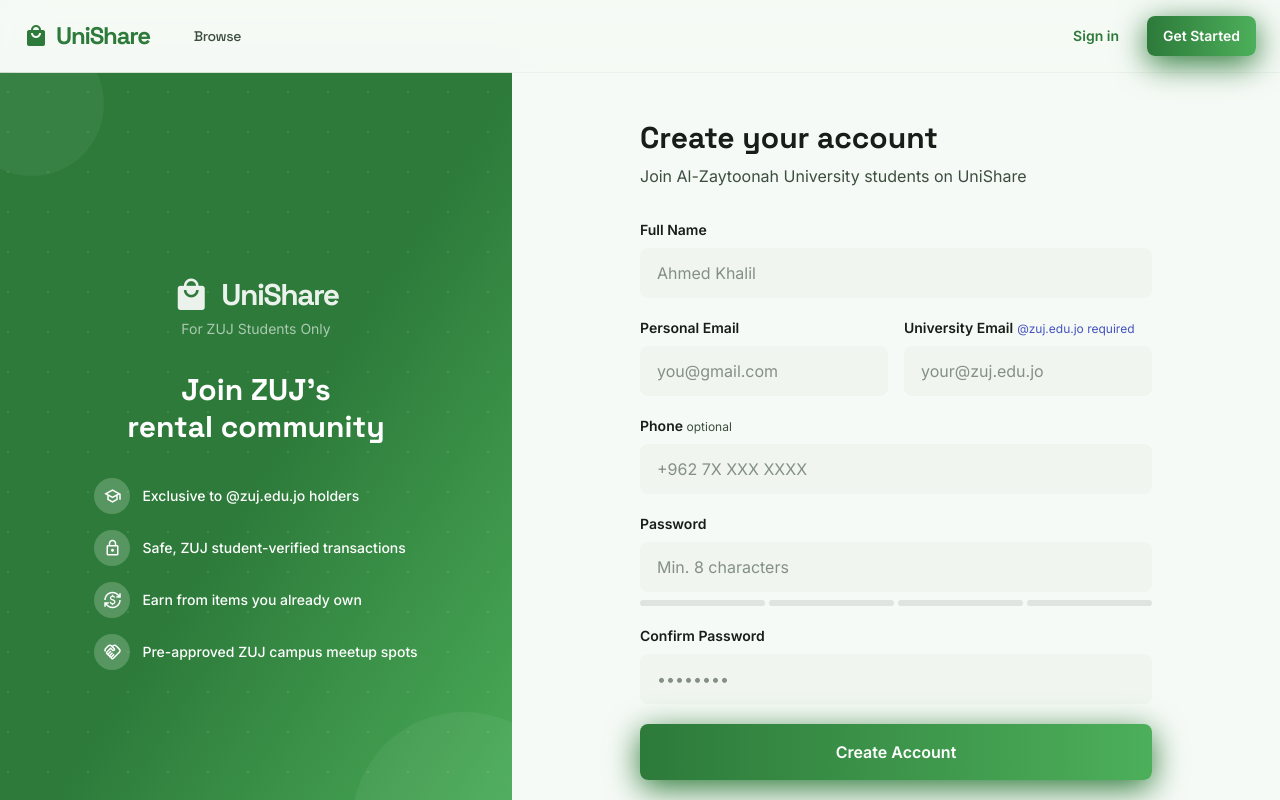
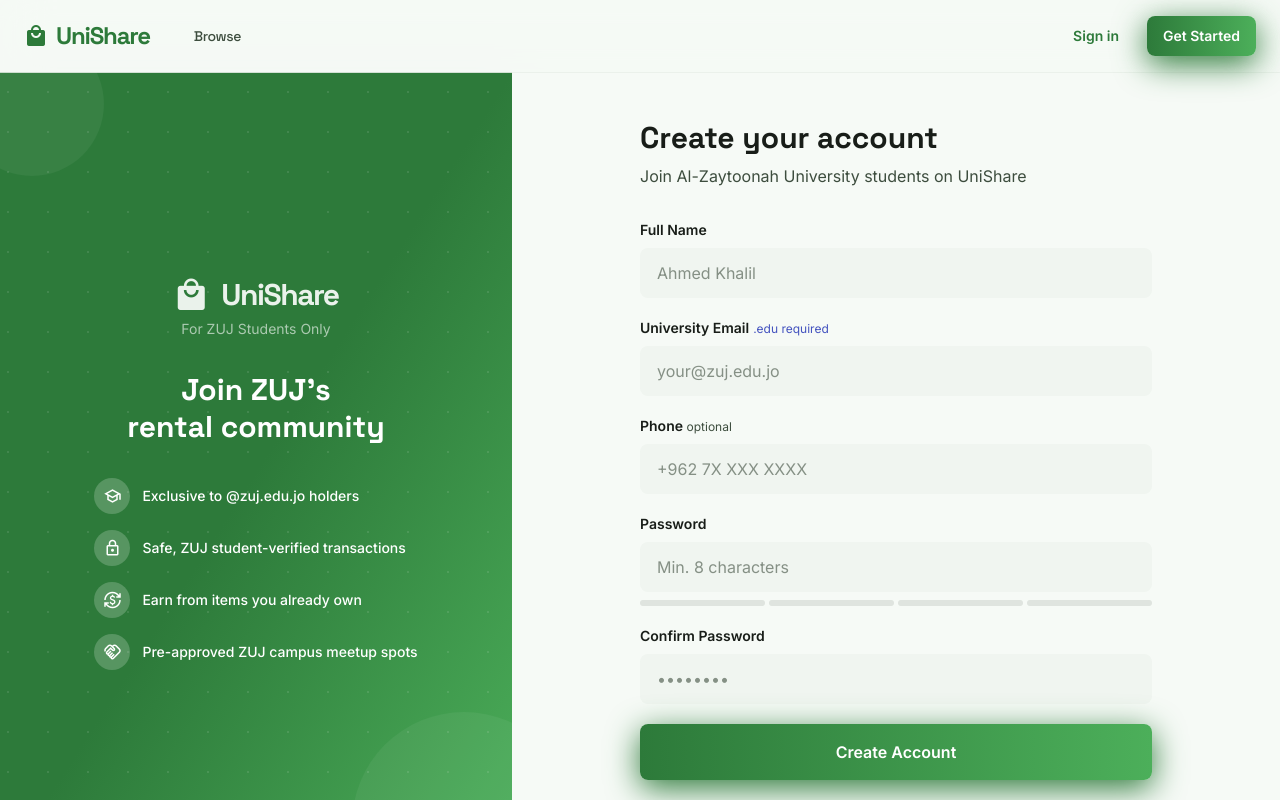
Before and after one commit to emran-youssef/unishare_frontend_org, a React (Vite) app in the folder unishare-frontend/: page /register in a window 1280 px wide. Shown: the top 800 px of the page. Built offline with nearby package versions, Linux system fonts and the light colour scheme.

Commit message:
Fix 6 integration bugs - auth, admin, reviews, image upload

```diff
--- a/unishare-frontend/src/features/admin/adminApi.ts
+++ b/unishare-frontend/src/features/admin/adminApi.ts
@@ -7,9 +7,9 @@ export const adminApi = createApi({
   baseQuery: baseQueryWithReauth,
   tagTypes: ['AdminUsers'],
   endpoints: (builder) => ({
-    // List all users — correct endpoint is GET /users/all (requires ADMIN role)
+    // List all users — GET /admin/users (requires ADMIN role)
     getAdminUsers: builder.query<Page<UserDto>, { page?: number; size?: number }>({
-      query: (params) => ({ url: '/users/all', params }),
+      query: (params) => ({ url: '/admin/users', params }),
       providesTags: ['AdminUsers'],
     }),
 
--- a/unishare-frontend/src/features/auth/LoginPage.tsx
+++ b/unishare-frontend/src/features/auth/LoginPage.tsx
@@ -5,6 +5,7 @@ import toast from 'react-hot-toast';
 import { useLoginMutation } from './authApi';
 import { useAppDispatch } from '../../app/hooks';
 import { setCredentials } from './authSlice';
+import { userApi } from '../user/userApi';
 import { loginSchema, type LoginFormData } from '../../utils/validators';
 import { useAuth } from '../../hooks/useAuth';
 import { useEffect } from 'react';
@@ -28,9 +29,15 @@ export function LoginPage() {
   const onSubmit = async (data: LoginFormData) => {
     try {
       const result = await login(data).unwrap();
+      // Store token first so the /users/me request is authenticated
       dispatch(setCredentials({ user: result.user, token: result.token }));
-      toast.success(`Welcome back, ${result.user.fullName.split(' ')[0]}!`);
-      navigate(result.user.role === 'ADMIN' ? '/admin' : '/');
+      // Fetch full profile from /users/me to get authoritative user data
+      const profile = await dispatch(
+        userApi.endpoints.getProfile.initiate(undefined, { forceRefetch: true })
+      ).unwrap();
+      dispatch(setCredentials({ user: profile, token: result.token }));
+      toast.success(`Welcome back, ${profile.fullName.split(' ')[0]}!`);
+      navigate(profile.role === 'ADMIN' ? '/admin' : '/');
     } catch (err: unknown) {
       const apiErr = err as { data?: { message?: string; fieldErrors?: Record<string, string> } };
       if (apiErr?.data?.fieldErrors) {
--- a/unishare-frontend/src/features/auth/RegisterPage.tsx
+++ b/unishare-frontend/src/features/auth/RegisterPage.tsx
@@ -53,7 +53,6 @@ export function RegisterPage() {
     try {
       await register({
         fullName:        data.fullName,
-        email:           data.email,
         universityEmail: data.universityEmail,
         password:        data.password,
         phone:           data.phone,
@@ -130,21 +129,14 @@ export function RegisterPage() {
               <FieldError message={errors.fullName?.message} />
             </div>
 
-            {/* Personal Email + University Email */}
-            <div className="grid grid-cols-1 md:grid-cols-2 gap-4">
-              <div>
-                <label className="block text-sm font-semibold text-on-surface mb-2">Personal Email</label>
-                <input {...rhfReg('email')} type="email" className="us-input" placeholder="you@gmail.com" />
-                <FieldError message={errors.email?.message} />
-              </div>
+            {/* University Email */}
             <div>
               <label className="block text-sm font-semibold text-on-surface mb-2">
                 University Email
-                  <span className="ml-1 text-secondary text-xs font-normal">@zuj.edu.jo required</span>
+                <span className="ml-1 text-secondary text-xs font-normal">.edu required</span>
               </label>
               <input {...rhfReg('universityEmail')} type="email" className="us-input" placeholder="your@zuj.edu.jo" />
               <FieldError message={errors.universityEmail?.message} />
-              </div>
             </div>
 
             {/* Phone (optional) */}
--- a/unishare-frontend/src/features/auth/authApi.ts
+++ b/unishare-frontend/src/features/auth/authApi.ts
@@ -7,7 +7,11 @@ export const authApi = createApi({
   baseQuery: baseQueryWithReauth,
   endpoints: (builder) => ({
     login: builder.mutation<JwtResponse, LoginRequest>({
-      query: (body) => ({ url: '/auth/login', method: 'POST', body }),
+      query: (body) => ({
+        url: '/auth/login',
+        method: 'POST',
+        body: { universityEmail: body.email, password: body.password },
+      }),
     }),
     register: builder.mutation<void, RegisterRequest>({
       query: (body) => ({ url: '/auth/register', method: 'POST', body }),
--- a/unishare-frontend/src/features/listings/CreateListingPage.tsx
+++ b/unishare-frontend/src/features/listings/CreateListingPage.tsx
@@ -63,7 +63,7 @@ export function CreateListingPage() {
       if (images.length > 0) {
         const formData = new FormData();
         images.forEach((file) => {
-          formData.append('images', file);
+          formData.append('files', file);
         });
         await uploadImages({ listingId: listing.id, formData }).unwrap();
       }
--- a/unishare-frontend/src/features/reviews/reviewsApi.ts
+++ b/unishare-frontend/src/features/reviews/reviewsApi.ts
@@ -21,7 +21,7 @@ export const reviewsApi = createApi({
 
     // STUDENT: create a review (COMPLETED bookings only)
     createReview: builder.mutation<ReviewDto, CreateReviewRequest>({
-      query: (body) => ({ url: '/reviews', method: 'POST', body }),
+      query: (body) => ({ url: '/reviews/create', method: 'POST', body }),
       invalidatesTags: ['Review'],
     }),
   }),
--- a/unishare-frontend/src/types/api.types.ts
+++ b/unishare-frontend/src/types/api.types.ts
@@ -11,8 +11,7 @@ export type ReviewType = 'OWNER_TO_RENTER' | 'RENTER_TO_OWNER';
 // ─── Auth DTOs ─────────────────────────────────────────────────────────────
 export interface RegisterRequest {
   fullName: string;
-  email: string;
-  universityEmail: string; // must end in .edu
+  universityEmail: string;
   password: string;
   phone?: string;
 }
--- a/unishare-frontend/src/utils/validators.ts
+++ b/unishare-frontend/src/utils/validators.ts
@@ -26,7 +26,6 @@ export type LoginFormData = z.infer<typeof loginSchema>;
 export const registerSchema = z
   .object({
     fullName:        z.string().min(2, 'Full name must be at least 2 characters'),
-    email:           z.string().email('Enter a valid personal email'),
     universityEmail: eduEmailSchema,
     password:        passwordSchema,
     confirmPassword: z.string(),
```
Lines whose indentation alone changed are shown as unchanged.
